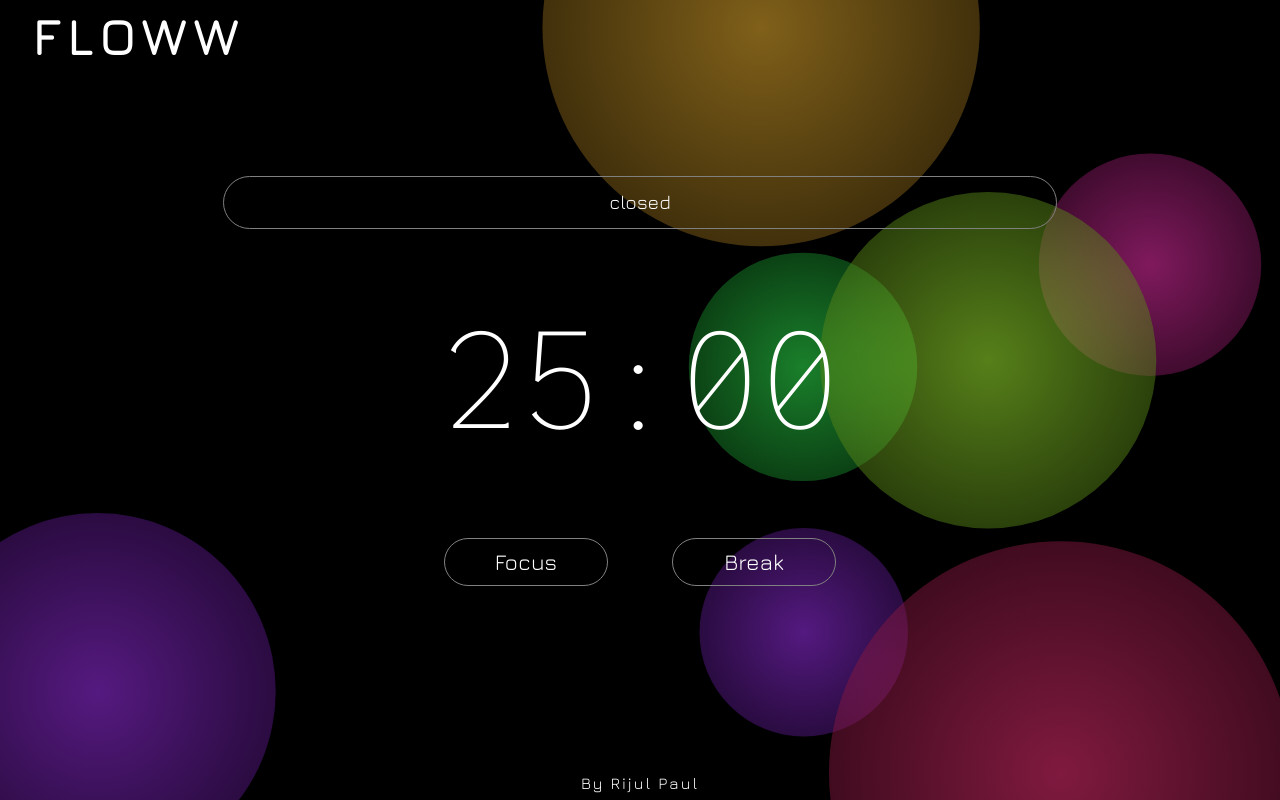
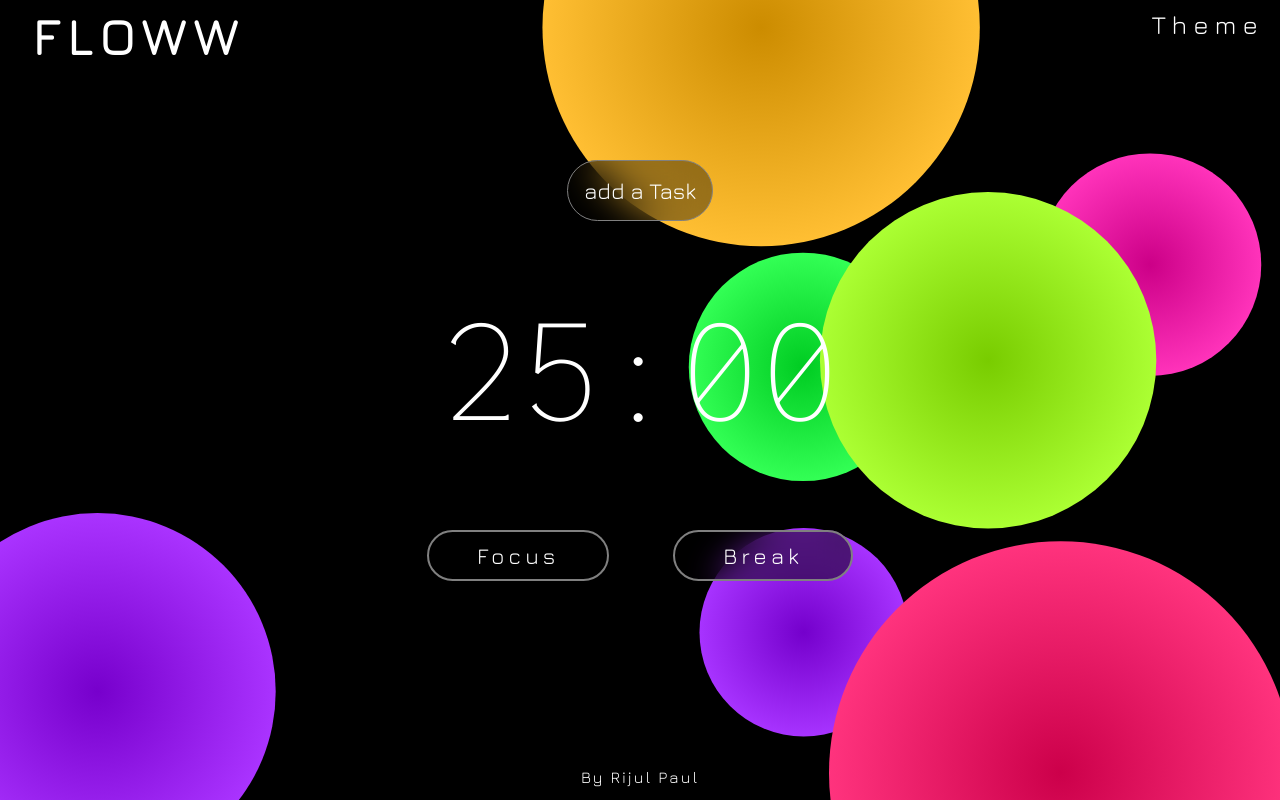
Before and after one commit to rijulpaul/dororo, a React (Vite) app: page / in a window 1280 px wide. Built offline with nearby package versions, Linux system fonts and the light colour scheme.

Commit message:
shit changed

```diff
--- a/index.css
+++ b/index.css
@@ -2,7 +2,6 @@
     margin: 0px;
     padding: 0px;
     background: none;
-    color: white;
     font-family: jura;
 }
 
@@ -16,6 +15,5 @@
     top: 0;
     left: 0;
     background: var(--theme);
-    filter: blur(0px);
     z-index: -1;
 }
--- a/index.js
+++ b/index.js
@@ -19,8 +19,6 @@ const circles = Array.from({ length: 7 }, () => {
   dx: (Math.random() - 0.5) * 0.5, // velocity X
   dy: (Math.random() - 0.5) * 0.5, // velocity Y
   color: color,
-  light: `hsla(${color},100%,60%,0.5)`,
-  dark: `hsla(${color},70%,30%,0.5)`,
 }});
 
 function draw() {
@@ -39,13 +37,13 @@ function draw() {
     c.color = (c.color+(Math.random()*0.5))%360;
 
     // recolor
-    c.light = `hsla(${c.color},100%,60%,0.5)`;
-    c.dark = `hsla(${c.color},70%,30%,0.5)`;
+    c.light = `hsla(${c.color},100%,60%,1)`;
+    c.dark = `hsla(${c.color},100%,40%,1)`;
 
     // Draw gradient circle
     const grad = ctx.createRadialGradient(c.x, c.y, c.r, c.x, c.y, 0);
-    grad.addColorStop(0, c.dark);
-    grad.addColorStop(1, c.light);
+    grad.addColorStop(0, c.light);
+    grad.addColorStop(1,c.dark);
     ctx.fillStyle = grad;
     ctx.beginPath();
     ctx.arc(c.x, c.y, c.r, 0, Math.PI * 2);
--- a/src/App.tsx
+++ b/src/App.tsx
@@ -6,11 +6,11 @@ import Main from './assets/components/Main/Main.tsx'
 function App() {
 
   return (
-    <>
+    <div className='app'>
             <Header/>
             <Main/>
             <Footer/>
-    </>
+    </div>
   )
 }
 
--- a/src/assets/components/Header/Header.css
+++ b/src/assets/components/Header/Header.css
@@ -2,6 +2,8 @@
     height: 6vh;
     font-size: 1.6rem;
     letter-spacing: 6px;
+    display: flex;
+    justify-content: space-between;
 }
 
 .title {
--- a/src/assets/components/Header/Header.tsx
+++ b/src/assets/components/Header/Header.tsx
@@ -2,7 +2,10 @@ import './Header.css'
 
 function Header() {
     return (
-    <header className='header'><h1 className='title'>FLOWW</h1></header>
+    <header className='header'>
+            <h1 className='title'>FLOWW</h1>
+            <div style={{margin: "auto 1rem"}}>Theme</div>
+        </header>
     )
 }
 
--- a/src/assets/components/Main/Tasks/Tasks.css
+++ b/src/assets/components/Main/Tasks/Tasks.css
@@ -1,28 +1,56 @@
 .tasks-container {
-  margin: 1rem 0;
+  /* margin: 1rem 0; */
   border: solid gray 1px;
   border-radius: 2rem;
   top: 20%;
   position: absolute;
-  transition: 0.2s ease all;
-  height: fit-content;
+  backdrop-filter: blur(20px);
+  background: #00000060;
+  /* transition: 0.4s ease all; */
+  /* height: 5ch; */
 }
 
 .tasks-container.visible {
-  transition: 0.2s ease all;
-  height: 40ch;
-  backdrop-filter: blur(20px);
+  /* transition: 0.4s ease all; */
+  min-height: 60vh;
+  padding: 1rem;
+  width: 60vw;
   z-index: 2;
 }
 
-.tasks {
-  margin: auto;
+.task {
+  /* margin: auto; */
+  display: flex;
+  justify-content: space-between;
   /* border: solid grey 1px; */
   /* border-radius: 2rem; */
-  height: 2.4rem;
-  width: 60vw;
-  padding: 0 2rem;
-  padding-top: 0.8rem;
-  font-size: 1.2rem;
+  /* height: 2.4rem; */
+  margin: 1rem;
+  /* padding-top: 0.8rem; */
+  font-size: 1.4rem;
   text-align: center;
 }
+.task-input {
+  border: none;
+  outline: none;
+  font-size: 1.4rem;
+}
+
+.task-add,
+.task-back {
+  font-size: 2rem;
+  background: #50505080;
+  border-radius: 2rem;
+  text-align: center;
+}
+
+.task-back {
+  position: absolute;
+  display: flex;
+  top: 100%;
+  left: 50%;
+  border: solid gray 1px;
+  transform: translate(-50%, 60%);
+  justify-content: center;
+  align-items: center;
+}
--- a/src/assets/components/Main/Tasks/Tasks.tsx
+++ b/src/assets/components/Main/Tasks/Tasks.tsx
@@ -1,15 +1,42 @@
 import './Tasks.css'
-import { useState } from 'react';
+import editSvg from '../../../../../public/edit.svg'
+// import { ReactComponent as trashSvg  } from '../../../../../public/trash.svg'
+import { useReducer, useState } from 'react';
+
+function Task({title}) {
+
+    const [isEditing,setIsEditing] = useState<boolean>(false);
+    return (
+    <div className='task' onClick={()=>setIsEditing(true)}>
+            {isEditing ? <input className="task-input" placeholder={title}/> : title}
+        </div>
+    )
+}
+
+function taskReducer(state,action) {
+}
 
 function Tasks() {
 
     const [viewBoard,setViewBoard] = useState<boolean>(false)
+    const [activeTask,setActiveTask] = useState<number>(0)
+    const [taskList,editTaskList] = useReducer<Array<string>>(taskReducer,["aa","b"])
 
     return (
-    <div className={"tasks-container " + (viewBoard && "visible")}>
-            <div className="tasks" onClick={()=>setViewBoard(!viewBoard)}>
-                {viewBoard ? "opened" : "closed"}
-            </div>
+        <div className={'tasks-container ' + (viewBoard && 'visible')} onClick={()=>setViewBoard(true)}>
+            {
+                viewBoard ?
+                (
+                    <>
+                    <div className='task-add'>+</div>
+                    {taskList && taskList.map((_,index)=><Task title={taskList[index]}/>)}
+                    <button className='task-back' onClick={()=>setViewBoard(false)}>x</button>
+                    </>
+                ) :
+                (
+                    activeTask ? <Task title={taskList[activeTask]}/> : <Task title="add a Task"/>
+                )
+            }
         </div>
     )
 }
--- a/src/assets/components/Main/Timer/Button/Button.css
+++ b/src/assets/components/Main/Timer/Button/Button.css
@@ -1,13 +1,13 @@
 .button {
-    border: solid grey 0.1rem;
-    border-radius: 2rem;
-    font-size: 1.4rem;
-    margin: 1rem 2rem;
-    padding: 0.6rem 3rem;
-    width: 12ch;
+  border: solid grey 2px;
+  border-radius: 2rem;
+  font-size: 1.4rem;
+  margin: 1rem 2rem;
+  padding: 0.6rem 3rem;
+  letter-spacing: 4px;
+  background: #00000080;
+    backdrop-filter: blur(16px);
 }
 
 .button:hover {
-    box-shadow: #ff00ff 0 0 8px;
-    border-color: #ff00ff;
 }
--- a/src/assets/styles/App.css
+++ b/src/assets/styles/App.css
@@ -1,5 +1,7 @@
 .app {
-    justify-content: space-between;
-    display: flex;
-    height: 80vh;
+  color: white;
 }
+
+.app * {
+  color: inherit;
+}
```
Also changed, not shown: public/edit.svg (added), public/trash.svg (added).
